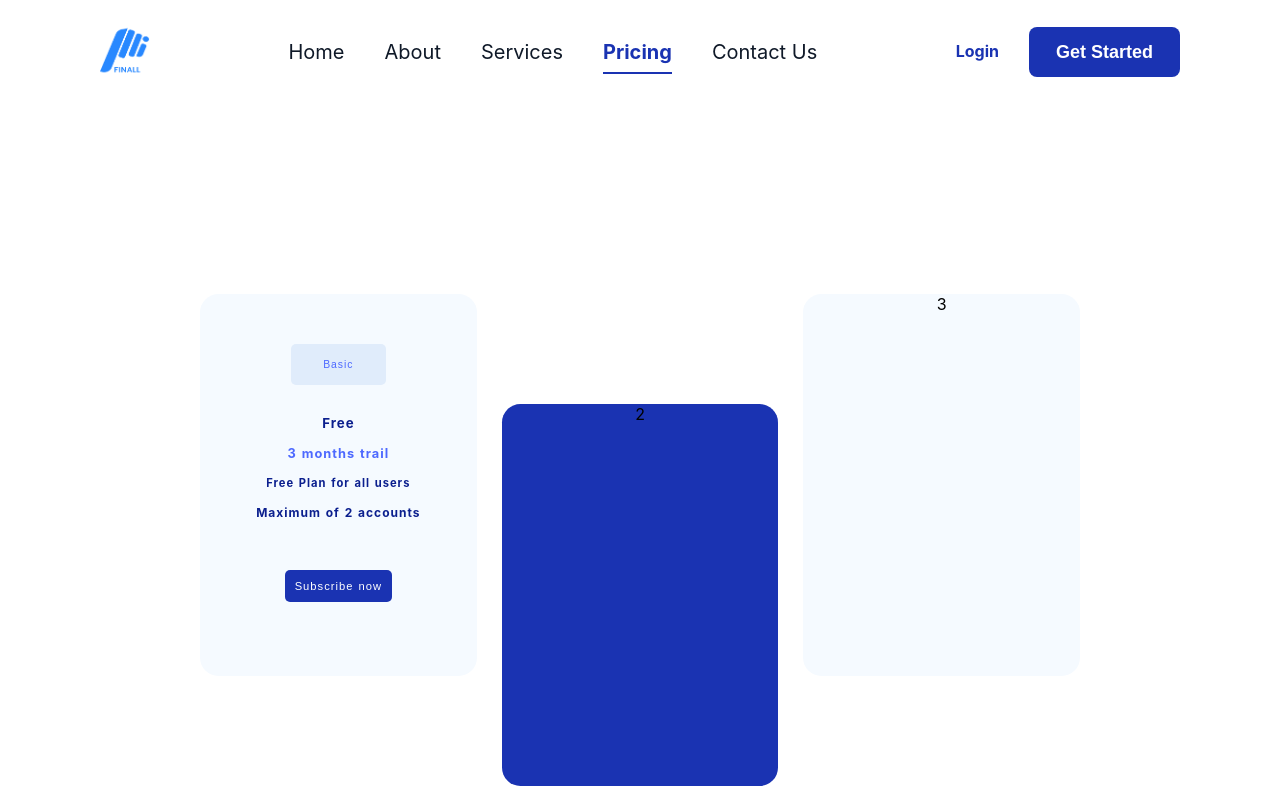
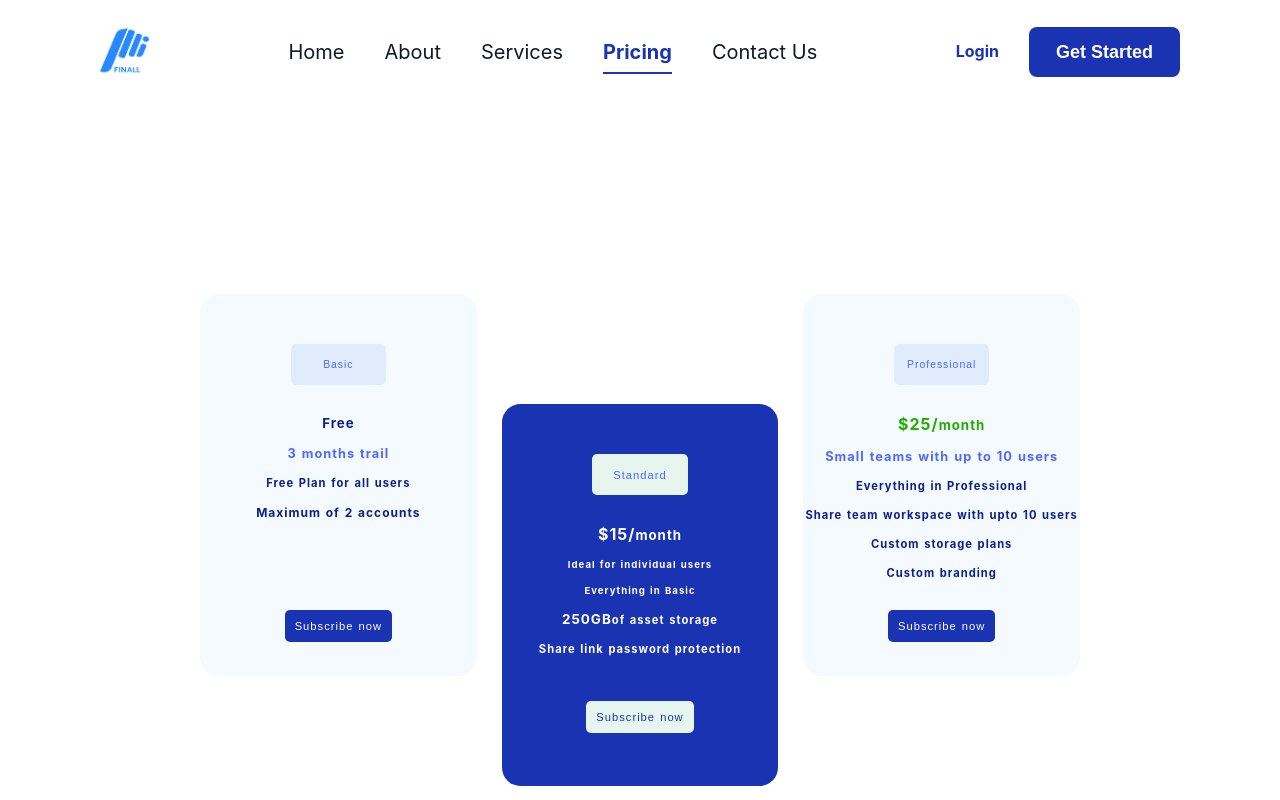
Before and after one commit to FinallNg/finall_frontend, a React (Create React App) app: page /pricing in a window 1280 px wide. Shown: the top 800 px of the page. Built offline with nearby package versions, Linux system fonts and the light colour scheme; the HTML template or start-up script is replaced by a standard one.

Commit message:
final work

```diff
--- a/src/Components/LandingPage/HeroSection/HeroSection.css
+++ b/src/Components/LandingPage/HeroSection/HeroSection.css
@@ -3,7 +3,7 @@
     flex-direction: column;
     width: 100%;
     background: linear-gradient( 5deg, #fff, #fff, #f0edf9);
-    height: 1300px;
+    height: 1440px;
 
 }
 
@@ -26,6 +26,7 @@
 }
 
 .spending {
+    margin-top: 120px;
     margin-bottom: -150px;
 }
 
--- a/src/Components/LandingPage/HeroSection/HeroSectionButton.js
+++ b/src/Components/LandingPage/HeroSection/HeroSectionButton.js
@@ -1,5 +1,5 @@
 import React from 'react'
-import './herosectionbutton.css'
+import './HeroSectionButton.css'
 
 const HeroSectionButton = () => {
   return (
--- a/src/Components/LandingPage/HeroSection/HeroSubButton.js
+++ b/src/Components/LandingPage/HeroSection/HeroSubButton.js
@@ -1,5 +1,5 @@
 import React from 'react'
-import './herosubbutton.css'
+import './HeroSubButton.css'
 
 const HeroSubButton = () => {
   return (
--- a/src/Components/Pricing/Pricing.css
+++ b/src/Components/Pricing/Pricing.css
@@ -39,7 +39,7 @@
 }
 
 
-.pricing-button1 {
+.pricing-button1, .pricing-button5 {
     width: 100%;
     display: flex;
     align-items: center;
@@ -48,17 +48,7 @@
     margin-top: 50px;
 }
 
-
-.pricebutton1 {
-
-
-}
-
-.pricebutton1 a {
-
-}
-
-.pricebutton1 button {
+.pricebutton1 button, .pricing-button5 button {
     width: 95.59px;
     height: 41.36px;
     background-color: #E0ECFB;
@@ -67,6 +57,13 @@
     color: #4D69FF;
     font-size: 65%;
     letter-spacing: 1px;
+}
+
+.pricing-button5 button:active,
+.pricing-button5 button:hover {
+    text-decoration: underline;
+    text-decoration-color: rgb(131, 180, 182);
+    border: 2px solid rgb(131, 180, 182);
 }
 
 .pricebutton1 button:active,
@@ -82,12 +79,38 @@
     color: #0B1F8E;
 }
 
+.price h5:active,
+.price h5:hover {
+    text-decoration: underline;
+    text-decoration-color: rgb(131, 180, 182);
+}
+
 .price-desc h6 {
     color: #4D69FF;
     font-size: 80%;
     letter-spacing: 1px;
     word-spacing: 1px;
     margin-bottom: 15px;
+}
+
+.price-desc h6:active,
+.price-desc h6:hover,
+.pricing-para1:active,
+.pricing-para1:hover,
+.pricing-para2:active,
+.pricing-para2:hover,
+.standard-cost h5:active,
+.standard-cost h5:hover,
+.price-desc2:active,
+.price-desc2:hover,
+.price-desc2b:active,
+.price-desc2b:hover,
+.standard-para1:active,
+.standard-para1:hover,
+.standard-cost2 h5:active,
+.standard-cost2 h5:hover {
+    text-decoration: underline;
+    text-decoration-color: rgb(131, 180, 182);
 }
 
 
@@ -100,6 +123,8 @@
     margin-bottom: 15px;
 }
 
+
+
 .pricing-para2 {
     color: #0B1F8E;
     font-size: 75%;
@@ -110,10 +135,6 @@
 }
 
 
-.pricingbutton2 {
-
-}
-
 .pricingbutton2 button {
     padding: 10px;
     background-color:#1A33B2 ;
@@ -123,7 +144,9 @@
     border: none;
     border-radius: 5px;
     font-size: 70%;
+    margin-top: 40px;
 }
+
 
 .pricingbutton2 button:active,
 .pricingbutton2 button:hover {
@@ -131,3 +154,98 @@
     text-decoration-color: #668088;
 
 }
+
+
+.pricing-button3 {
+    width: 100%;
+    display: flex;
+    align-items: center;
+    justify-content: center;
+    height: 41.36px;
+    margin-top: 50px;
+}
+
+
+.pricing-button3 button {
+    width: 95.59px;
+    height: 41.36px;
+    background-color: #E6F5ED;
+    border: none;
+    border-radius: 5px;
+    color: #4D69FF;
+    font-size: 70%;
+    letter-spacing: 1px;
+}
+
+.pricing-button3 button:active,
+.pricing-button3 button:hover {
+    text-decoration: underline;
+    text-decoration-color: #668088;
+
+}
+
+
+.standard-cost h5 {
+    margin: 30px 0px 15px 0px;
+    letter-spacing: 1px;
+    color: #fff;
+}
+
+.standard-cost h5 span {
+    font-size: 120%;
+}
+
+.price-desc2, .price-desc2b {
+    color: #fff;
+    font-size: 90%;
+    letter-spacing: 1px;
+    word-spacing: 1px;
+    margin-bottom: 15px;
+}
+
+.standard-para1 {
+    color: #fff;
+    font-size: 70%;
+    letter-spacing: 1px;
+    word-spacing: 1px;
+    font-weight: 700;
+    margin-bottom: 15px;
+}
+
+.standard-para1 p span {
+    font-size: 120%;
+}
+
+.pricing-button4 button {
+    padding: 10px;
+    background-color: #E6F5ED;
+    color: #1A33B2;
+    letter-spacing: 1px;
+    word-spacing: 1px;
+    border: none;
+    border-radius: 5px;
+    font-size: 70%;
+    margin-top: 30px;
+}
+
+.pricing-button4 button:active,
+.pricing-button4 button:hover {
+    text-decoration: underline;
+    text-decoration-color: #668088;
+
+}
+
+.standard-cost2 h5 {
+    margin: 30px 0px 15px 0px;
+    letter-spacing: 1px;
+    color: #23AC00;
+}
+
+.standard-cost2 h5 span {
+    font-size: 120%;
+}
+
+
+.pricing-button6 {
+    margin-top: -25px;
+}
--- a/src/Components/Pricing/Pricing.js
+++ b/src/Components/Pricing/Pricing.js
@@ -2,6 +2,9 @@ import React from 'react'
 import './Pricing.css'
 import PricingButton1 from './PricingButton1'
 import PricingButton2 from './PricingButton2'
+import PricingButton3 from './PricingButton3'
+import PricingButton4 from './PricingButton4'
+import PricingButton5 from './PricingButton5'
 
 const Pricing = () => {
   return (
@@ -19,9 +22,40 @@ const Pricing = () => {
         </div>
 
       </div>
-      <div className='pricing-box'>2</div>
-      <div className='pricing-box'>3</div>
+      <div className='pricing-box'>
+        <PricingButton3 />
+        <div className='standard-cost'>
+          <h5><span>$15/</span>month</h5>
+        </div>
+        <div className='price-desc2'>
+          <h6>Ideal for individual users</h6>
+        </div>
+        <div className='price-desc2b'>
+          <h6>Everything in Basic</h6>
+        </div>
+        <div className='standard-para1'>
+          <p><span>250GB</span>of asset storage</p>
+        </div>
+        <div className='standard-para1'>
+          <p>Share link password protection</p>
+        </div>
+        <PricingButton4 />
+      </div>
+      <div className='pricing-box'>
+        <PricingButton5 />
+        <div className='standard-cost2'>
+          <h5><span>$25/</span>month</h5>
+        </div>
+        <div className='price-desc'><h6>Small teams with up to 10 users</h6></div>
+        <div className='pricing-para1'><p>Everything in Professional</p></div>
+        <div className='pricing-para1'><p>Share team workspace with upto 10 users</p></div>
+        <div className='pricing-para1'><p>Custom storage plans</p></div>
+        <div className='pricing-para1'><p>Custom branding</p></div>
+        <div className='pricing-button6'>
+           <PricingButton2 />
+        </div>
 
+      </div>
     </div>
   )
 }
--- /dev/null
+++ b/src/Components/Pricing/PricingButton3.js
@@ -0,0 +1,11 @@
+import React from 'react'
+
+const PricingButton3 = () => {
+  return (
+    <div className='pricing-button3'>
+        <a href='' ><button>Standard</button></a>
+    </div>
+  )
+}
+
+export default PricingButton3
--- /dev/null
+++ b/src/Components/Pricing/PricingButton4.js
@@ -0,0 +1,11 @@
+import React from 'react'
+
+const PricingButton4 = () => {
+  return (
+    <div className='pricing-button4'>
+      <a href='' ><button>Subscribe now</button></a>
+    </div>
+  )
+}
+
+export default PricingButton4
--- /dev/null
+++ b/src/Components/Pricing/PricingButton5.js
@@ -0,0 +1,11 @@
+import React from 'react'
+
+const PricingButton5 = () => {
+  return (
+    <div className='pricing-button5'>
+        <a href='' ><button>Professional</button></a>
+    </div>
+  )
+}
+
+export default PricingButton5
```
